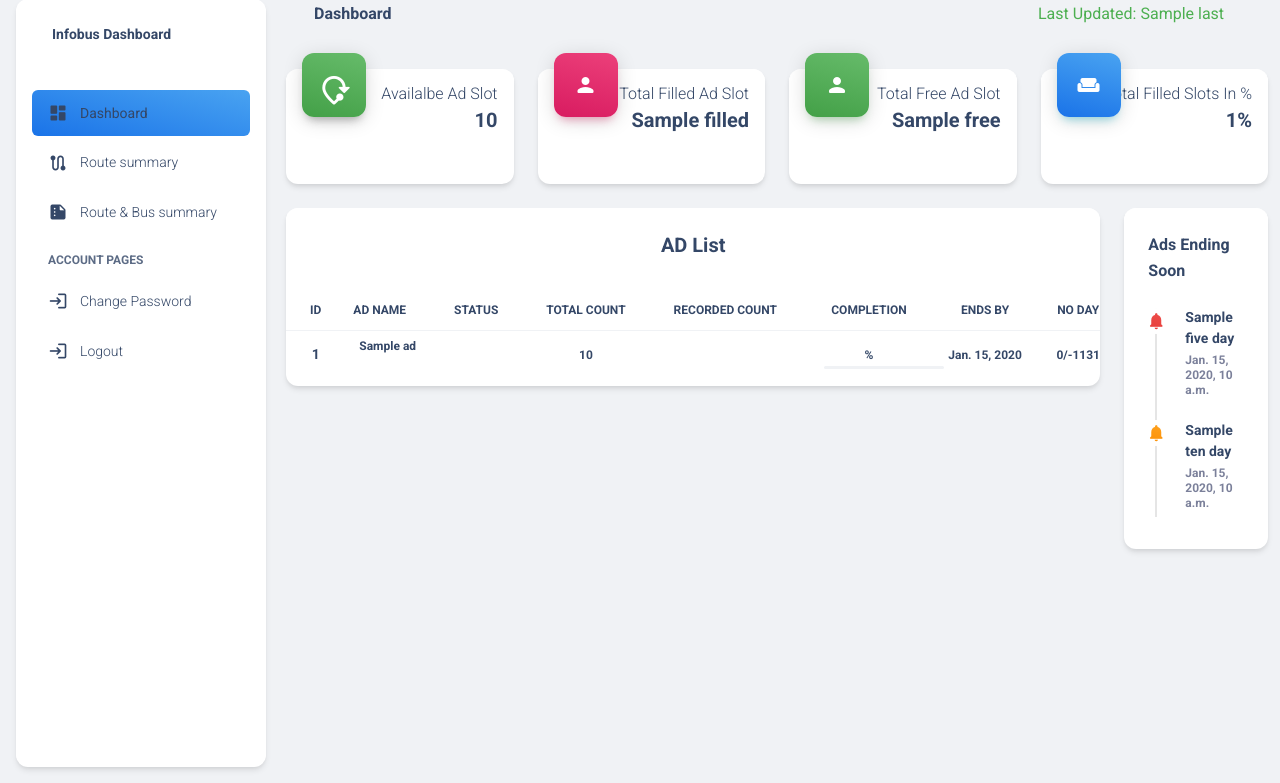
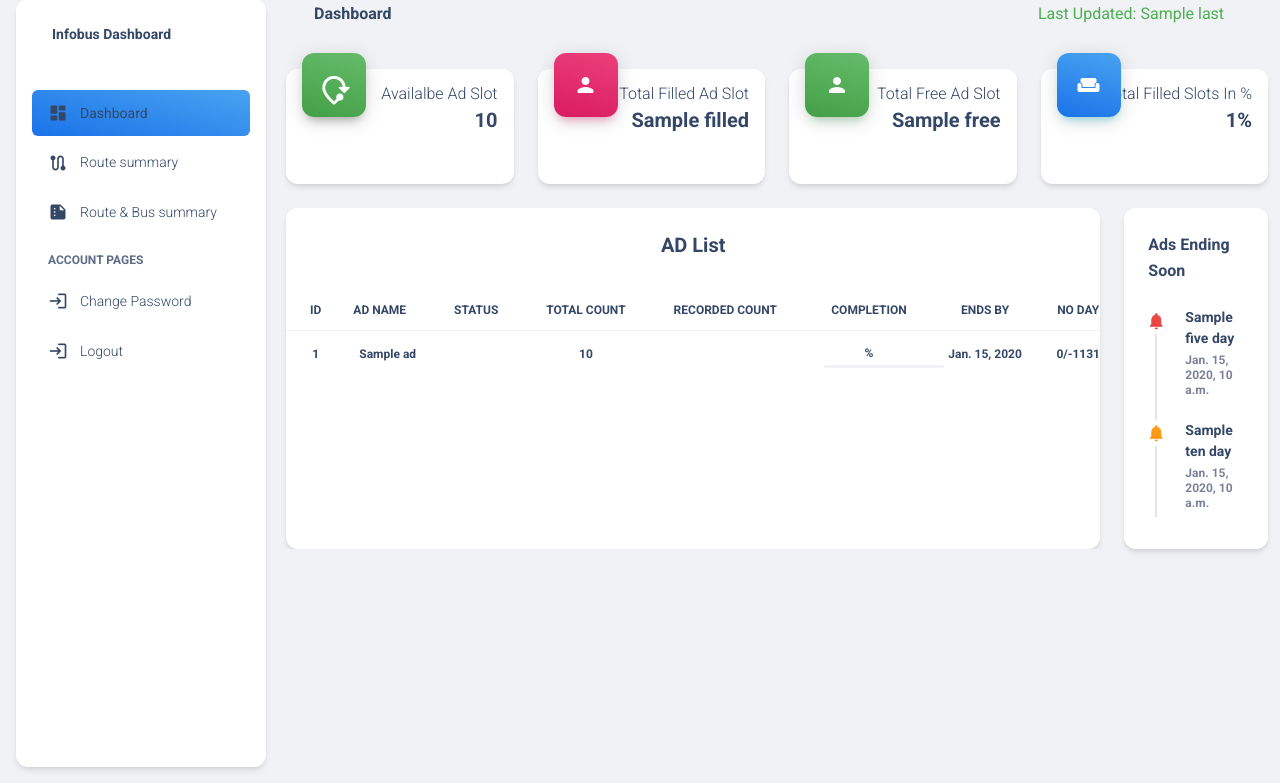
Before and after one commit to Rajeshwaran2001/infobus_dashboard_api, a Django app: template templates/Fdashboard/dashboard.html in a window 1280 px wide. Shown: the part 17-800 px from the top of the page. Run offline with Django 4.2, Linux system fonts and the light colour scheme; tables that the repository leaves empty hold one stand-in row (values such as "Sample post"); the template is opened without the code that fills it: values that come from a table or form of the project are taken from there, most other values are stand-ins (such as "Sample title", 1, 10 or a date in 2020); some libraries are stand-ins or nearby versions.

Commit message:
Update dashboard.html

```diff
--- a/templates/Fdashboard/dashboard.html
+++ b/templates/Fdashboard/dashboard.html
@@ -106,20 +106,16 @@
       </div>
     </div>
     <div class="row mt-4"></div>
-    <div class="row mb-4">
-      <div class="col-lg-10 col-md-6 mb-md-0 mb-4 scroll">
-        <div class="card">
+    <div class="row">
+      <div class="col-lg-10 col-md-10 mb-md-0 mb-4 scroll">
+        <div class="card h-100">
           <div class="card-header pb-0">
-            <div class="row">
-              <div class="text-center">
-                <h5>AD List</h5>
-              </div>
-            </div>
+                <h5 class="text-center">AD List</h5>
           </div>
           <div class="card-body px-0 pb-2">
-            <div class="table-responsive">
-              <table class="table align-items-center text-center mb-0">
-                <thead>
+              <div class="table-responsive p-0">
+                <table class="table align-items-center text-center mb-0">
+                  <thead>
                   <tr>
                     <th class="text-uppercase text-dark text-xs font-weight-bolder">ID</th>
                     <th class="text-uppercase text-dark text-xs font-weight-bolder ps-2">Ad Name</th>
@@ -131,16 +127,15 @@
                     <th class="text-uppercase text-dark text-xs font-weight-bolder">No Day</th>
                   </tr>
                 </thead>
-                <tbody> {% for a in ads %}
+                <tbody>
+                {% for a in ads %}
                     <tr>
-                    <td>
-                        <div>
-                          <h6 class="mb-0 text-sm">{{ forloop.counter }}</h6>
-                        </div>
+                    <td class="align-middle text-center text-sm">
+                      <span class="text-xs text-dark font-weight-bold">{{ forloop.counter }}</span>
                     </td>
                     <td class="align-middle text-center text-sm">
-                      <a class="font-weight-bold" href="{% url 'FDashboard:ad_detail' a.id %}">
-                        <p class="text-xs text-dark font-weight-bold"> {{ a.AdName }} </p>
+                       <a class="font-weight-bold" href="{% url 'FDashboard:ad_detail' a.id %}">
+                        <span class="text-xs text-dark font-weight-bold"> {{ a.AdName }} </span>
                       </a>
                     </td>
                     <td class="align-middle text-center text-sm">
```
